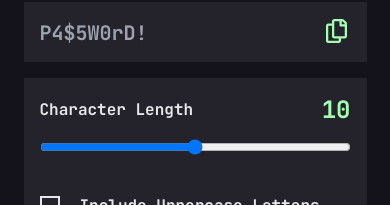
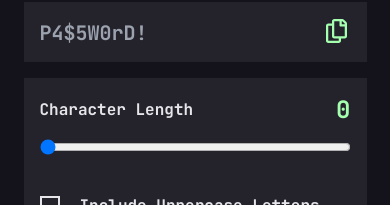
Before and after one commit to Lazzzare/PasswordGeneratorApp-React, a React (Vite) app: page / in a window 390 px wide. Shown: the part 174-379 px from the top of the page. Built offline with nearby package versions, Linux system fonts and the light colour scheme.

Commit message:
update responsive styles with tailwind

```diff
--- a/src/passwordGenerator/CharacterAmount.tsx
+++ b/src/passwordGenerator/CharacterAmount.tsx
@@ -1,12 +1,28 @@
+import { useState } from "react";
+
 const CharacterAmount = () => {
+  const [rangeValue, setRangeValue] = useState(0);
+
+  const handleInputChange = (event: any) => {
+    let newValue = parseInt(event.target.value, 10);
+    newValue = isNaN(newValue) ? 0 : Math.min(20, Math.max(0, newValue));
+    setRangeValue(newValue);
+  };
   return (
     <div className="flex flex-col">
       <div className="w-full flex flex-row justify-between items-center">
         <h3 className="text-white md:text-lg">Character Length</h3>
-        <span className="text-green text-2xl md:text-[32px]">10</span>
+        <span className="text-green text-2xl md:text-[32px]">{rangeValue}</span>
       </div>
       <div className="mt-3 mx-auto w-full">
-        <input type="range" className="mx-auto w-full" />
+        <input
+          type="range"
+          className="mx-auto w-full"
+          value={rangeValue}
+          min={0}
+          max={20}
+          onChange={handleInputChange}
+        />
       </div>
     </div>
   );
```
